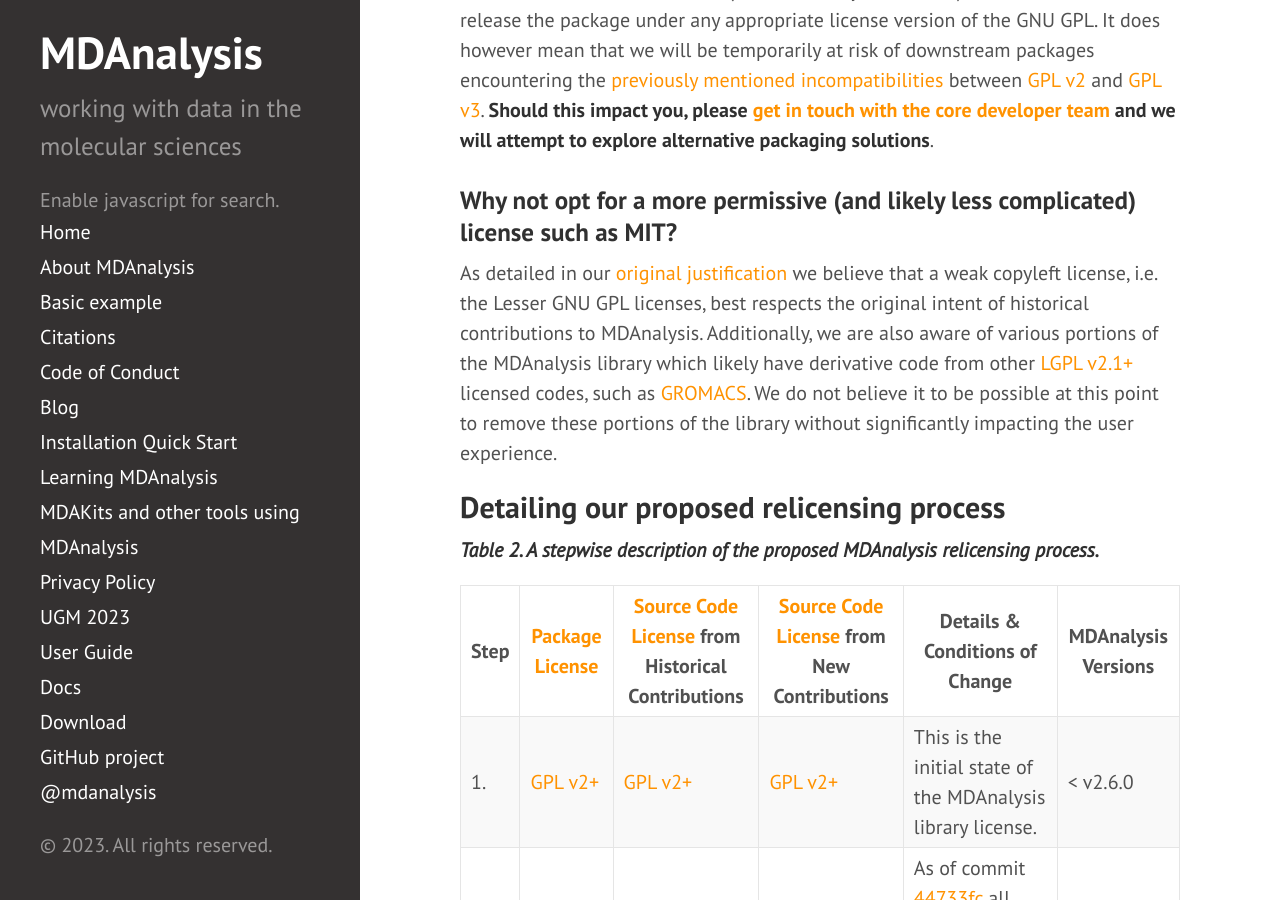
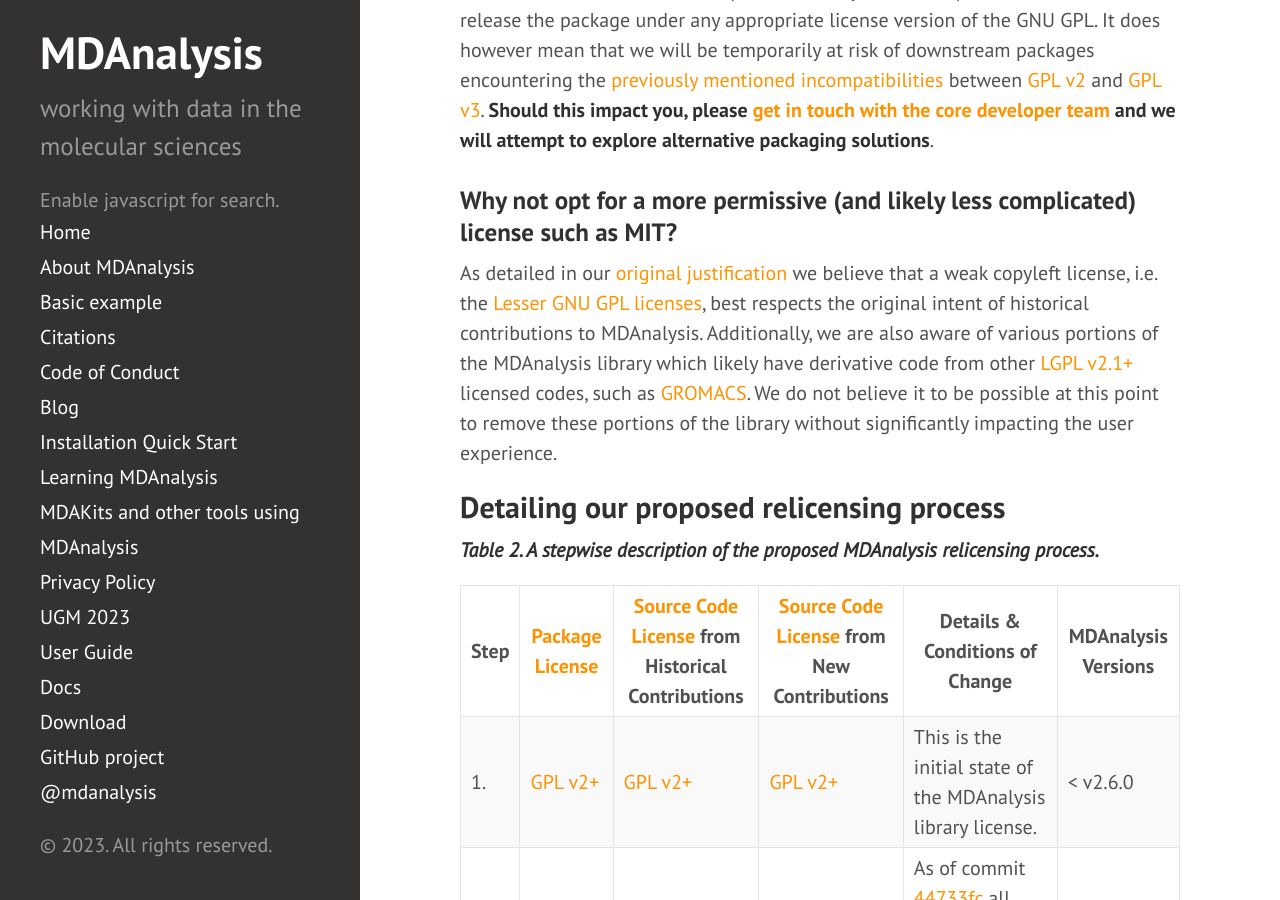
Before and after one commit to MDAnalysis/MDAnalysis.github.io, a Jekyll site: the page built from _posts/2023-09-22-licensing-update.md, in a window 1280 px wide and 900 px high, scrolled down 4490 px. Built offline with Jekyll 4.4.1, drawn with Linux system fonts in a browser that asks for light colours; comment, search, counter and statistics services are not loaded; part of the change alters nothing that is shown; some of the changed text lies outside the part shown.

Commit message:
review comments

```diff
--- a/_posts/2023-09-22-licensing-update.md
+++ b/_posts/2023-09-22-licensing-update.md
@@ -136,7 +136,7 @@ and we will attempt to explore alternative packaging solutions**.
 ### Why not opt for a more permissive (and likely less complicated) license such as MIT?
 
 As detailed in our [original justification](https://www.mdanalysis.org/2022/11/07/relicensing/#rationale-for-license-change)
-we believe that a weak copyleft license, i.e. the Lesser GNU GPL licenses, best respects the original intent of historical
+we believe that a weak copyleft license, i.e. the [Lesser GNU GPL licenses][LGPL v2.1], best respects the original intent of historical
 contributions to MDAnalysis. Additionally, we are also aware of various portions of the MDAnalysis library which likely have
 derivative code from other [LGPL v2.1+][LGPL v2.1] licensed codes, such as [GROMACS](https://www.gromacs.org/about.html#license).
 We do not believe it to be possible at this point to remove these portions of the library without significantly impacting the
@@ -169,7 +169,7 @@ understanding of the [Apache 2.0 incompatibility issues](#why-the-interim-gpl-v3
 Historical source code contributions remain under the terms of [GPL v2+][GPL v2].
 
 This will remain the state of MDAnalysis until we obtain approval from our developers to relicense
-their code to [LGPL v2.1+][LGPL v2.1]. As we obtain contributor agreements, these historical
+their code to [LGPL v2.1+][LGPL v2.1]. As we [obtain contributor agreements](#contacting-contributors), these historical
 source code contributions will slowly turn to [LGPL v2.1+][LGPL v2.1].
 
 ### 3. An LGPL v3+ package, and an LGPL v2.1+ source code (Optional)
@@ -187,8 +187,8 @@ able to release the MDAnalysis package under [LGPL v2.1+][LGPL v2.1].
 
 ### As a contributor
 
-If you have any historical contributions you will be asked to relicense them to [LGPL v2.1+][LGPL v2.1]
-instead of the initially proposed [LGPL v3+][LGPL v3].
+If you have any historical contributions [you will be asked](#contacting-contributors)
+to relicense them to [LGPL v2.1+][LGPL v2.1] instead of the initially proposed [LGPL v3+][LGPL v3].
 
 ### As a developer
 
```
